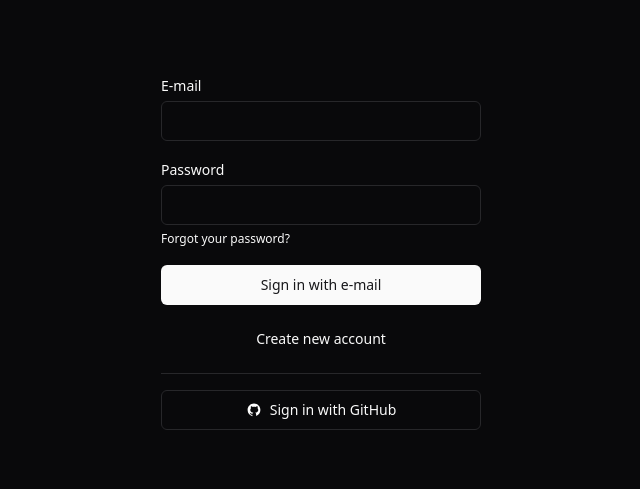
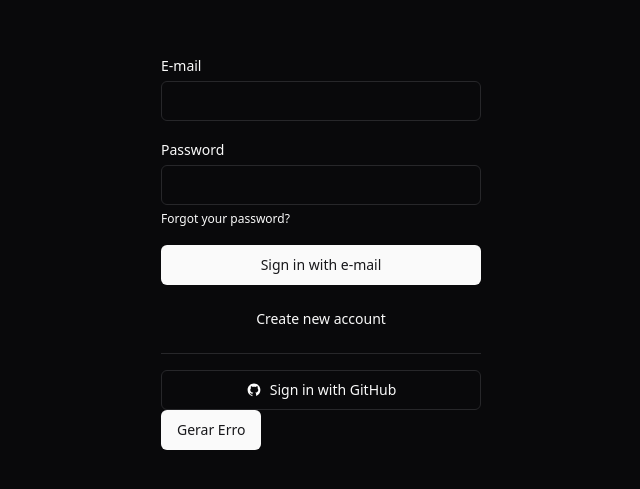
Before and after one commit to hmartiins/SaaS-NextJS-RBAC, a Next.js app in the folder apps/web/: page /auth/sign-in in a window 1280 px wide. Shown: the part 149-638 px from the top of the page, without its empty margins (319-959 px from the left). Built offline with nearby package versions, Linux system fonts and the light colour scheme; no server answers.

Commit message:
refactor(web): update sign-in page to include error generation button

```diff
--- a/apps/web/src/app/auth/sign-in/page.tsx
+++ b/apps/web/src/app/auth/sign-in/page.tsx
@@ -1,5 +1,12 @@
+import { Button } from '@/components/ui/button'
+
 import { SignInForm } from './sign-in-form'
 
 export default function SignInPage() {
-  return <SignInForm />
+  return (
+    <>
+      <SignInForm />
+      <Button onClick={() => console.error('Erro datadog!')}>Gerar Erro</Button>
+    </>
+  )
 }
```
